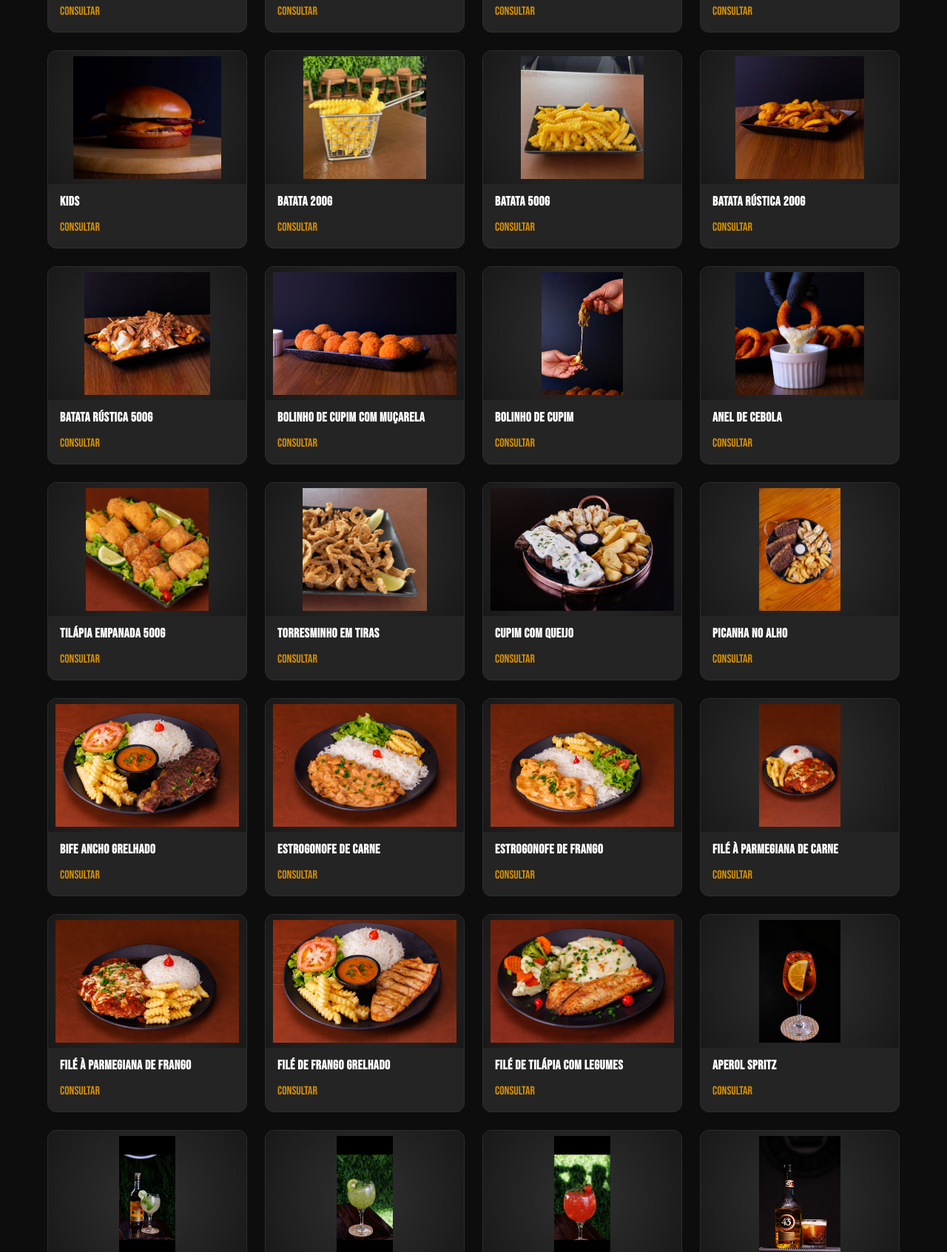
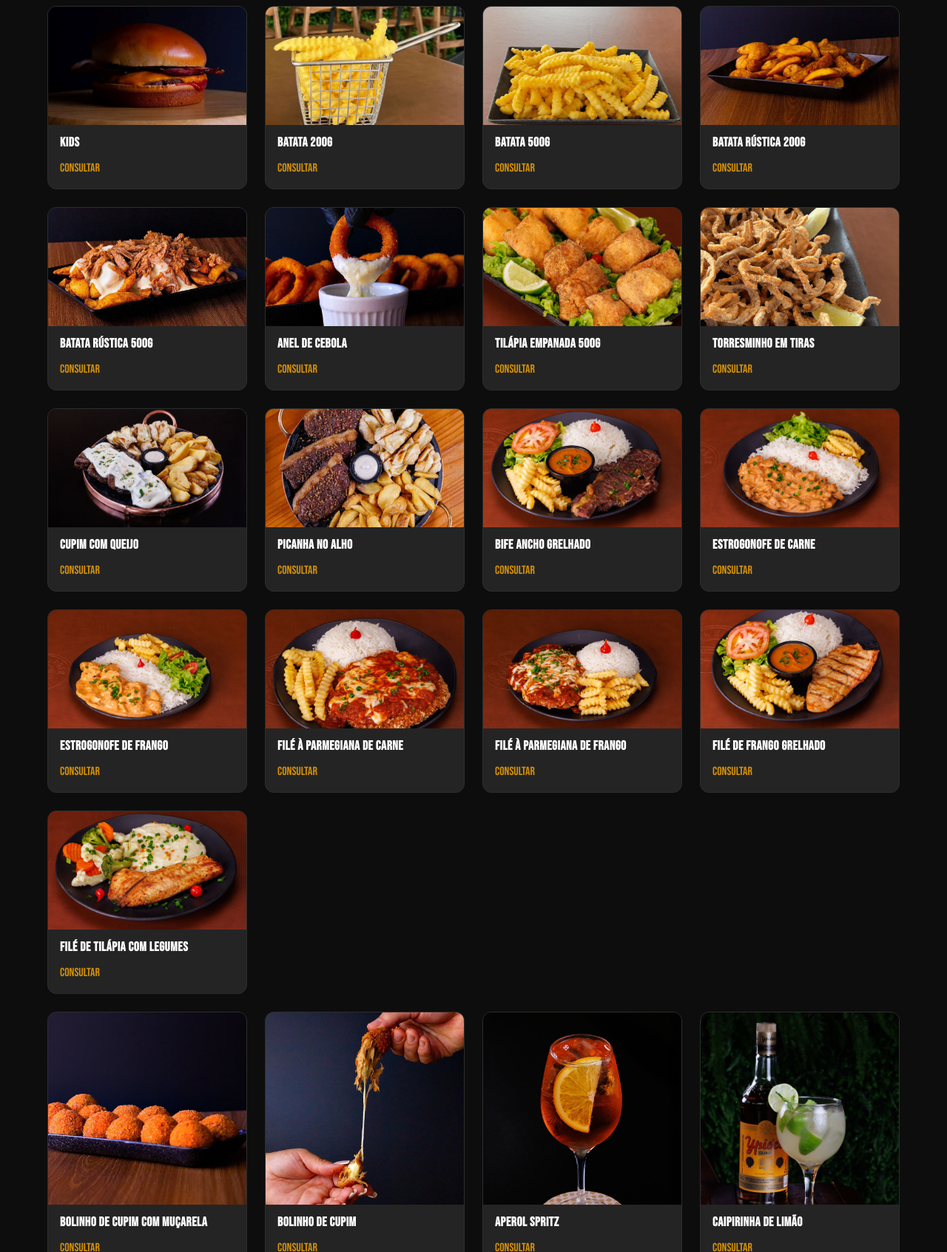
Before and after one commit to coresync-web/OCK-BURGUER, a plain HTML site: page index.html in a window 1280 px wide. Shown: the part 3728-5421 px from the top of the page at 74% size. Drawn offline with Linux system fonts and the light colour scheme.

Commit message:
Modificando dimensoes

```diff
--- a/index.html
+++ b/index.html
@@ -235,14 +235,6 @@
             <div class="mc-img"><img src="images/BATATA RUSTICA 500G.jpg" alt="Batata Rústica 500g" loading="lazy"/></div>
             <div class="mc-body"><h4>Batata Rústica 500g</h4><span class="mc-price">Consultar</span></div>
           </div>
-          <div class="menu-card" data-cat="porcoes" data-name="Bolinho de Cupim com Muçarela (12 un.)" data-desc="Doze unidades de bolinho de cupim recheado com muçarela." data-price="Consultar" data-img="images/BOLINHO DE CUPIM COM MUSSARELA (12 uni).jpg">
-            <div class="mc-img"><img src="images/BOLINHO DE CUPIM COM MUSSARELA (12 uni).jpg" alt="Bolinho de Cupim com Muçarela" loading="lazy"/></div>
-            <div class="mc-body"><h4>Bolinho de Cupim com Muçarela</h4><span class="mc-price">Consultar</span></div>
-          </div>
-          <div class="menu-card" data-cat="porcoes" data-name="Bolinho de Cupim" data-desc="Porção de bolinho de cupim crocante por fora e macio por dentro." data-price="Consultar" data-img="images/bolinho de cupim.jpg">
-            <div class="mc-img"><img src="images/bolinho de cupim.jpg" alt="Bolinho de Cupim" loading="lazy"/></div>
-            <div class="mc-body"><h4>Bolinho de Cupim</h4><span class="mc-price">Consultar</span></div>
-          </div>
           <div class="menu-card" data-cat="porcoes" data-name="Anel de Cebola" data-desc="Porção de anéis de cebola empanados." data-price="Consultar" data-img="images/ANEL DE CEBOLA.jpg">
             <div class="mc-img"><img src="images/ANEL DE CEBOLA.jpg" alt="Anel de Cebola" loading="lazy"/></div>
             <div class="mc-body"><h4>Anel de Cebola</h4><span class="mc-price">Consultar</span></div>
@@ -290,6 +282,14 @@
           <div class="menu-card" data-cat="executivo" data-name="Filé de Tilápia com Legumes" data-desc="Acompanha purê de batatas." data-price="Consultar" data-img="images/FILÉ DE TILÁPIA COM LEGUMES.jpg">
             <div class="mc-img"><img src="images/FILÉ DE TILÁPIA COM LEGUMES.jpg" alt="Filé de Tilápia com Legumes" loading="lazy"/></div>
             <div class="mc-body"><h4>Filé de Tilápia com Legumes</h4><span class="mc-price">Consultar</span></div>
+          </div>
+          <div class="menu-card menu-card-vertical-start" data-cat="porcoes" data-name="Bolinho de Cupim com Muçarela (12 un.)" data-desc="Doze unidades de bolinho de cupim recheado com muçarela." data-price="Consultar" data-img="images/BOLINHO DE CUPIM COM MUSSARELA (12 uni).jpg">
+            <div class="mc-img"><img src="images/BOLINHO DE CUPIM COM MUSSARELA (12 uni).jpg" alt="Bolinho de Cupim com Muçarela" loading="lazy"/></div>
+            <div class="mc-body"><h4>Bolinho de Cupim com Muçarela</h4><span class="mc-price">Consultar</span></div>
+          </div>
+          <div class="menu-card" data-cat="porcoes" data-name="Bolinho de Cupim" data-desc="Porção de bolinho de cupim crocante por fora e macio por dentro." data-price="Consultar" data-img="images/bolinho de cupim.jpg">
+            <div class="mc-img"><img src="images/bolinho de cupim.jpg" alt="Bolinho de Cupim" loading="lazy"/></div>
+            <div class="mc-body"><h4>Bolinho de Cupim</h4><span class="mc-price">Consultar</span></div>
           </div>
           <div class="menu-card" data-cat="bebidas" data-name="Aperol Spritz" data-desc="Drink refrescante com Aperol, espumante, água com gás e laranja." data-price="Consultar" data-img="images/Aperol Spritz.jpg">
             <div class="mc-img"><img src="images/Aperol Spritz.jpg" alt="Aperol Spritz" loading="lazy"/></div>
--- a/styles.css
+++ b/styles.css
@@ -165,9 +165,12 @@ a     { color: inherit; text-decoration: none; }
 .menu-card { background: var(--dark2); border: 1px solid var(--gray-dark); border-radius: var(--r); overflow: hidden; cursor: pointer; transition: transform var(--t), box-shadow var(--t), border-color var(--t); animation: fcIn .4s ease both; }
 @keyframes fcIn { from { opacity:0; transform:scale(.95); } to { opacity:1; transform:scale(1); } }
 .menu-card:hover { transform: translateY(-6px); box-shadow: 0 12px 36px rgba(0,0,0,.5); border-color: var(--gold); }
-.mc-img { height: 180px; overflow: hidden; background: radial-gradient(circle at center, rgba(255,255,255,.06), rgba(0,0,0,.32)); }
-.mc-img img { object-fit: contain; padding: .45rem; transition: transform .5s ease; }
-.menu-card:hover .mc-img img { transform: scale(1.04); }
+.mc-img { height: 160px; overflow: hidden; }
+.mc-img img { transition: transform .5s ease; }
+.menu-card:hover .mc-img img { transform: scale(1.1); }
+.menu-card[data-cat="bebidas"] .mc-img,
+.menu-card[data-name^="Bolinho de Cupim"] .mc-img { height: 260px; }
+.menu-card-vertical-start { grid-column-start: 1; }
 .mc-body { min-height: 86px; padding: .9rem 1rem; display: flex; flex-direction: column; justify-content: space-between; gap: .45rem; align-items: flex-start; }
 .mc-body h4 { font-family: var(--font-h); font-size: 1.1rem; color: var(--white); letter-spacing: .03em; line-height: 1.12; overflow-wrap: anywhere; }
 .mc-price { font-family: var(--font-h); font-size: 1rem; color: var(--gold); white-space: nowrap; }
@@ -271,9 +274,9 @@ a     { color: inherit; text-decoration: none; }
 @keyframes mIn { from { opacity:0; transform:scale(.92); } to { opacity:1; transform:scale(1); } }
 .modal-close { position: absolute; top: 1rem; right: 1rem; background: rgba(0,0,0,.5); border: none; color: var(--white); width: 36px; height: 36px; border-radius: 50%; font-size: 1rem; cursor: pointer; z-index: 2; transition: background var(--t); }
 .modal-close:hover { background: var(--gold); color: var(--black); }
-.modal-img { height: 300px; overflow: hidden; background: radial-gradient(circle at center, rgba(255,255,255,.06), rgba(0,0,0,.32)); }
-.modal-img img { object-fit: contain; padding: .7rem; transition: transform .5s ease; }
-.modal-img:hover img { transform: scale(1.03); }
+.modal-img { height: 280px; overflow: hidden; }
+.modal-img img { transition: transform .5s ease; }
+.modal-img:hover img { transform: scale(1.05); }
 .modal-body { padding: 1.8rem; }
 .modal-body h3 { font-family: var(--font-h); font-size: 2rem; letter-spacing: .04em; margin-bottom: .6rem; }
 .modal-body p { font-size: .9rem; color: var(--gray-light); line-height: 1.7; }
```
